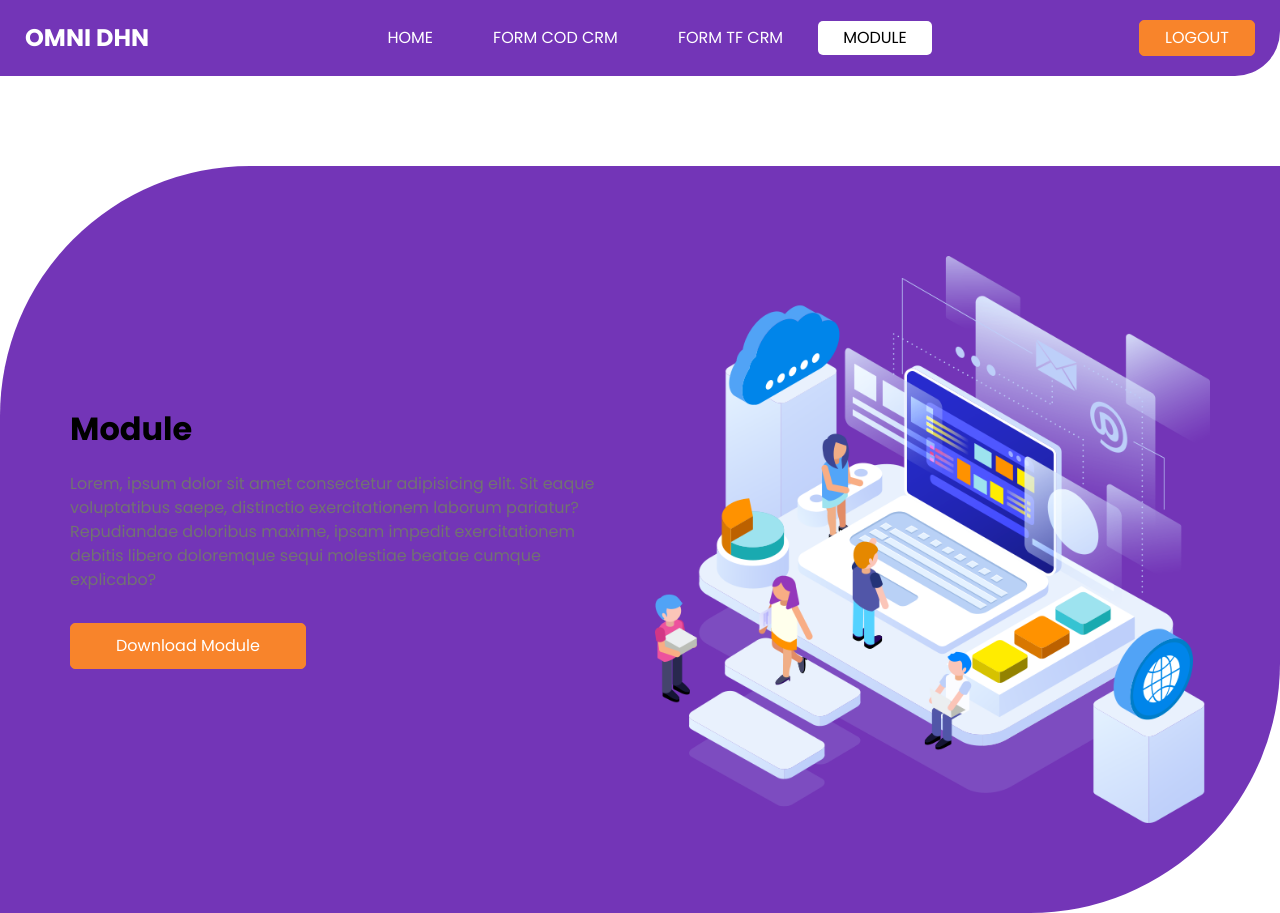
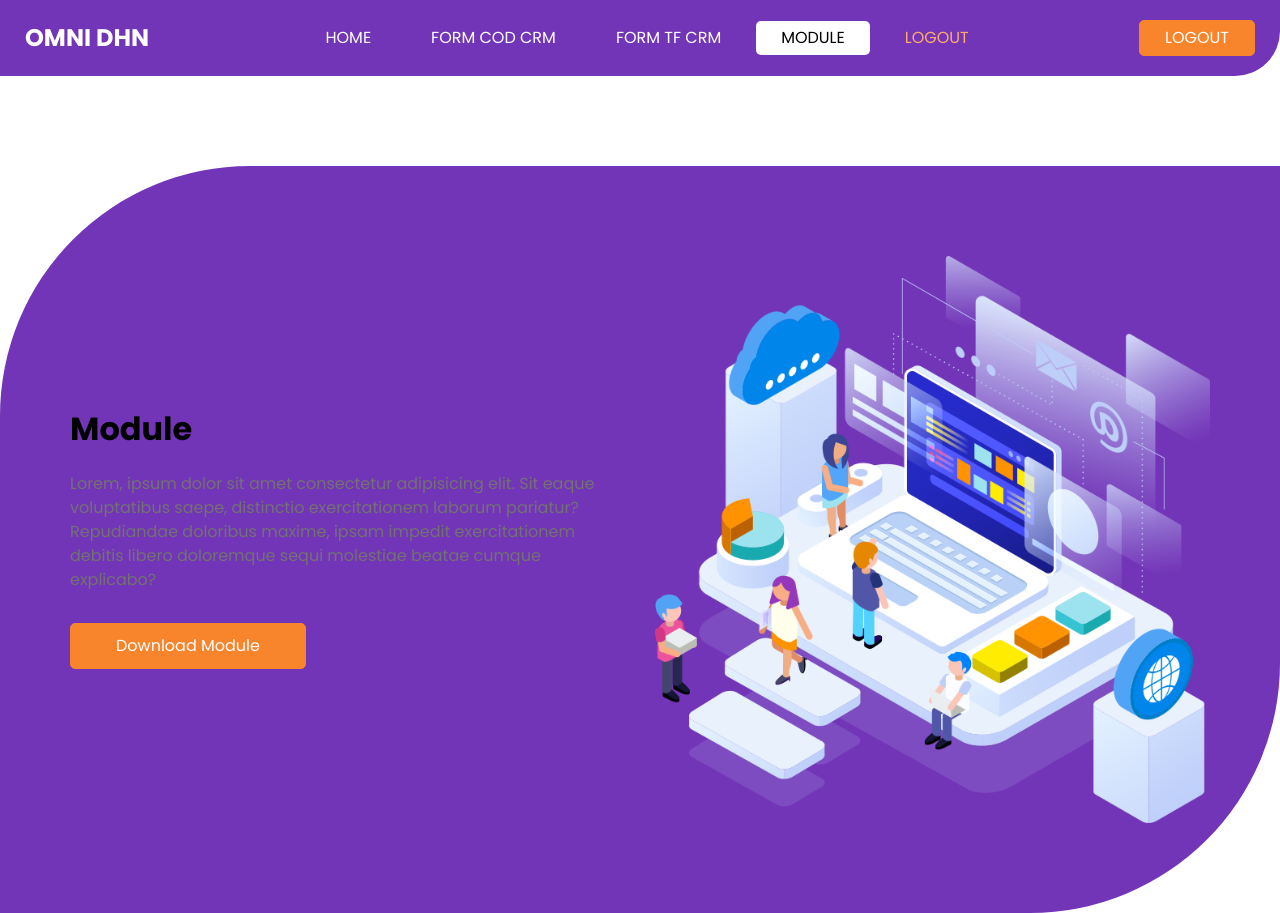
Before and after one commit to digiherbanusantara/omni, a plain HTML site: page about.html in a window 1280 px wide. Shown: the top 913 px of the page. Drawn offline with nearby package versions, Linux system fonts and the light colour scheme; files that its build step writes are made by us from their sources.

Commit message:
logout di semua halaman

```diff
--- a/about.html
+++ b/about.html
@@ -57,9 +57,15 @@
 					<a class="nav-link" href="tfcrm.html" style="margin-right: 10px;">Form TF CRM</a>
 				</li>
 
+
+
 				<li class="nav-item active">
 					<a class="nav-link" href="about.html" style="margin-right: 10px;">Module</a>
 				  </li>
+
+          <li class="nav-item">
+            <a class="nav-link logout-mobile" href="login.html" style="margin-right: 10px; color: #ffab6a;">Logout</a>
+          </li>
               </ul>
               <div class="quote_btn-container">
                 <a href="login.html" class="quote_btn">
```
Also changed, not shown: codcrm.html (+4 -0 lines), tfcrm.html (+3 -0 lines).
